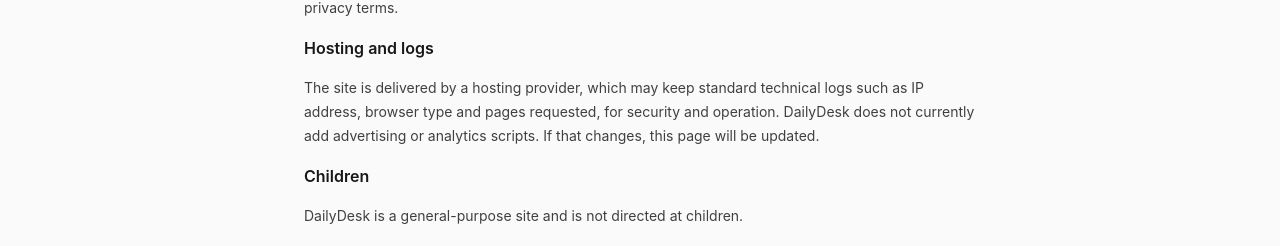
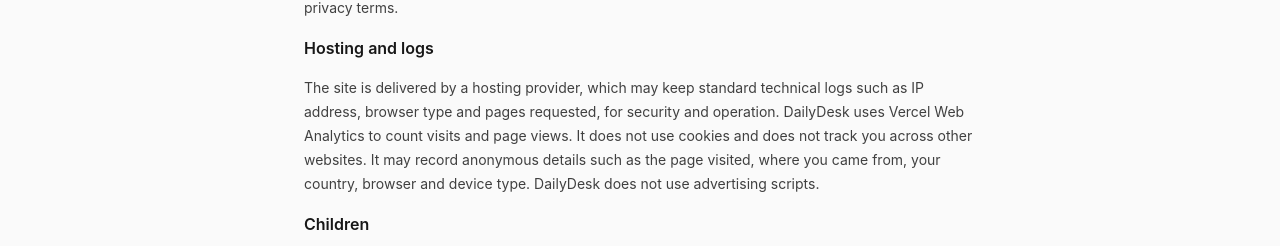
Before and after one commit to yashcyber-03/DailyDesk, a Next.js app: page /privacy in a window 1280 px wide. Shown: the part 663-909 px from the top of the page. Built offline with nearby package versions, Linux system fonts and the light colour scheme; no server answers.

Commit message:
Update privacy policy to include Vercel Web Analytics

```diff
--- a/app/privacy/page.tsx
+++ b/app/privacy/page.tsx
@@ -6,6 +6,6 @@ export default function Page(){return(<Doc title="Privacy Policy">
 <h2>Accounts</h2><p>DailyDesk has no accounts, logins or user profiles.</p>
 <h2>Data saved in your browser</h2><p>Some tools save data in your browser’s local storage so it is still there next time: your theme choice, to-do items and notes. This data stays on your device. It is not synced and can be lost if you clear your browser data or switch devices. Each tool that saves data has a “Delete saved data” button.</p>
 <h2>Speech features</h2><p>Text to Speech uses your browser’s built-in speech engine. Speech to Text uses your browser’s speech recognition, which in some browsers (such as Chrome) sends audio to the browser vendor’s service. That is controlled by your browser, not by DailyDesk, and you should check your browser’s privacy terms.</p>
-<h2>Hosting and logs</h2><p>The site is delivered by a hosting provider, which may keep standard technical logs such as IP address, browser type and pages requested, for security and operation. DailyDesk does not currently add advertising or analytics scripts. If that changes, this page will be updated.</p>
+<h2>Hosting and logs</h2><p>The site is delivered by a hosting provider, which may keep standard technical logs such as IP address, browser type and pages requested, for security and operation. DailyDesk uses Vercel Web Analytics to count visits and page views. It does not use cookies and does not track you across other websites. It may record anonymous details such as the page visited, where you came from, your country, browser and device type. DailyDesk does not use advertising scripts.</p>
 <h2>Children</h2><p>DailyDesk is a general-purpose site and is not directed at children.</p>
 <h2>Changes and contact</h2><p>We may update this policy and will change the date above when we do. See the <a className="underline" href="/contact">Contact page</a> for how to reach us.</p></Doc>);}
```
